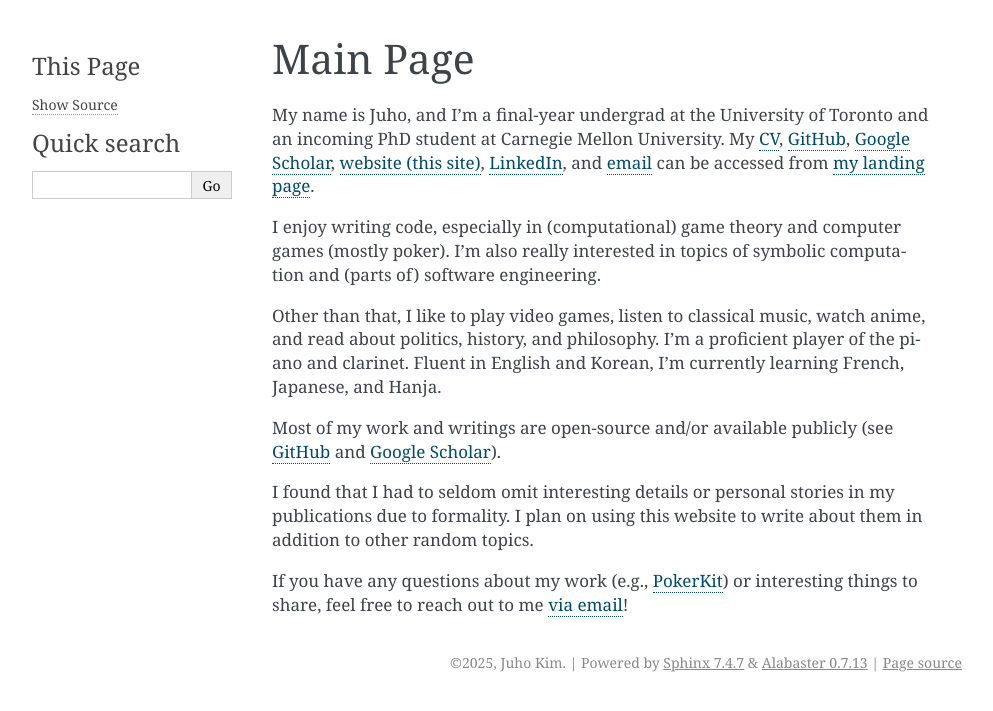
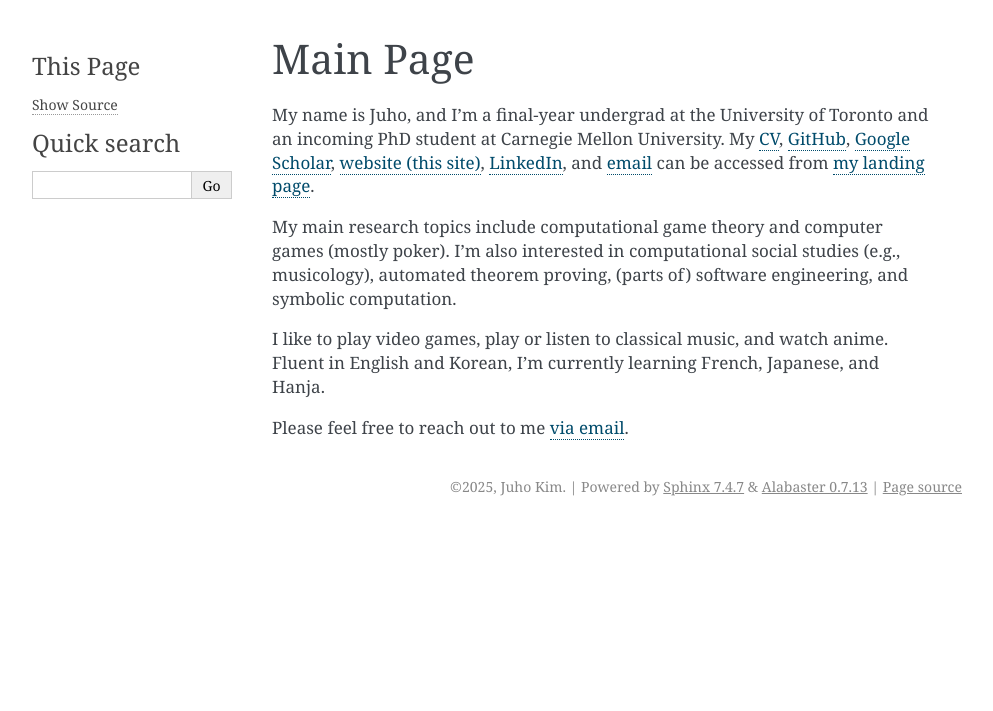
Before and after one commit to AussieSeaweed/personal-website, a Sphinx documentation site: the page built from source/index.rst, in a window 1280 px wide. Shown: the top 711 px of the page, without its empty margins (148-1141 px from the left). Built offline with Sphinx 7.4.7, drawn with Linux system fonts in a browser that asks for light colours.

Commit message:
Update website

```diff
--- a/source/index.rst
+++ b/source/index.rst
@@ -8,15 +8,11 @@ Main Page
 
 My name is Juho, and I'm a final-year undergrad at the University of Toronto and an incoming PhD student at Carnegie Mellon University. My `CV <https://github.com/AussieSeaweed/personal-cv/releases/latest/download/main.pdf>`_, `GitHub <https://github.com/AussieSeaweed>`_, `Google Scholar <https://scholar.google.com/citations?user=iHbLHD0AAAAJ>`_, `website (this site) <https://juhokim.net/>`_, `LinkedIn <https://www.linkedin.com/in/aussieseaweed/>`_, and `email <mailto:juho-kim@outlook.com>`_ can be accessed from `my landing page <https://aussieseaweed.com>`_.
 
-I enjoy writing code, especially in (computational) game theory and computer games (mostly poker). I'm also really interested in topics of symbolic computation and (parts of) software engineering.
+My main research topics include computational game theory and computer games (mostly poker). I'm also interested in computational social studies (e.g., musicology), automated theorem proving, (parts of) software engineering, and symbolic computation.
 
-Other than that, I like to play video games, listen to classical music, watch anime, and read about politics, history, and philosophy. I'm a proficient player of the piano and clarinet. Fluent in English and Korean, I'm currently learning French, Japanese, and Hanja.
+I like to play video games, play or listen to classical music, and watch anime. Fluent in English and Korean, I'm currently learning French, Japanese, and Hanja.
 
-Most of my work and writings are open-source and/or available publicly (see `GitHub <https://github.com/AussieSeaweed>`_ and `Google Scholar <https://scholar.google.com/citations?user=iHbLHD0AAAAJ>`_).
-
-I found that I had to seldom omit interesting details or personal stories in my publications due to formality. I plan on using this website to write about them in addition to other random topics.
-
-If you have any questions about my work (e.g., `PokerKit <https://github.com/uoftcprg/pokerkit>`_) or interesting things to share, feel free to reach out to me `via email <mailto:juho-kim@outlook.com>`_!
+Please feel free to reach out to me `via email <mailto:juho-kim@outlook.com>`_.
 
 .. toctree::
    :maxdepth: 2
```
